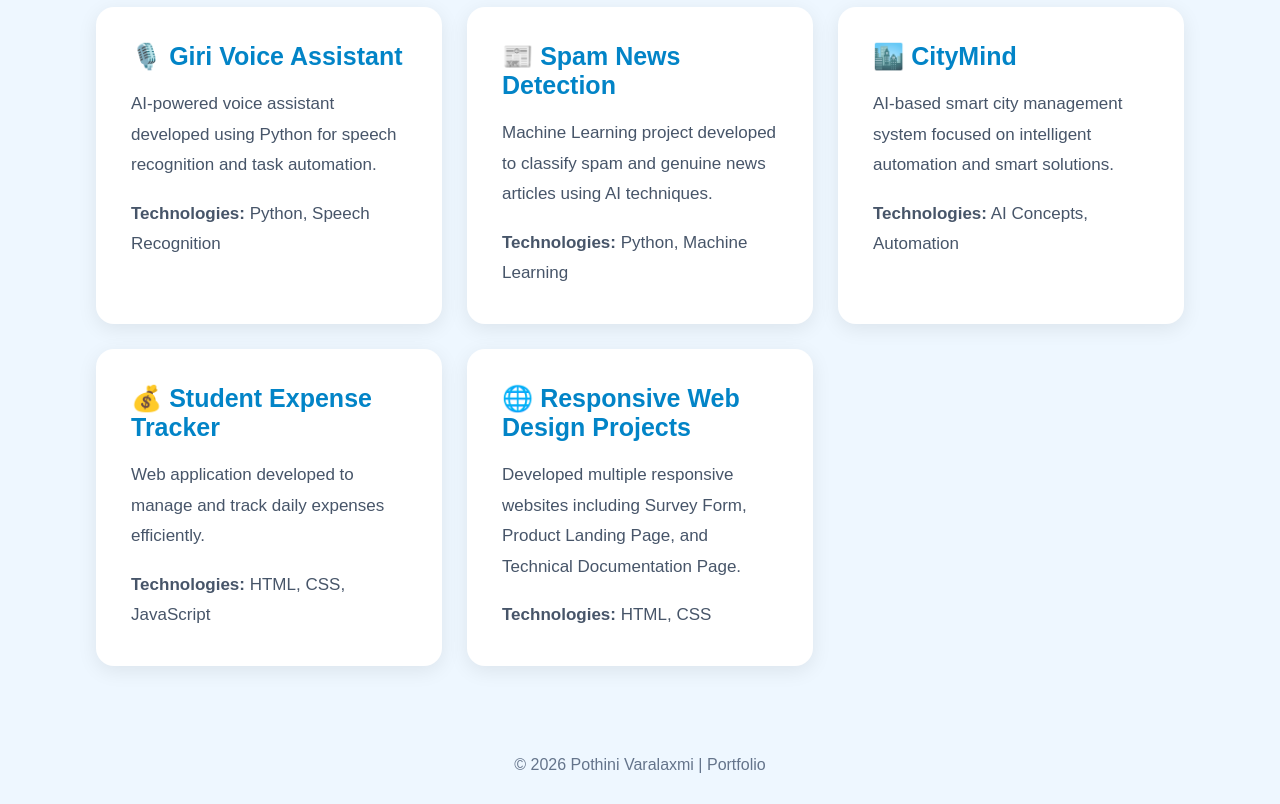
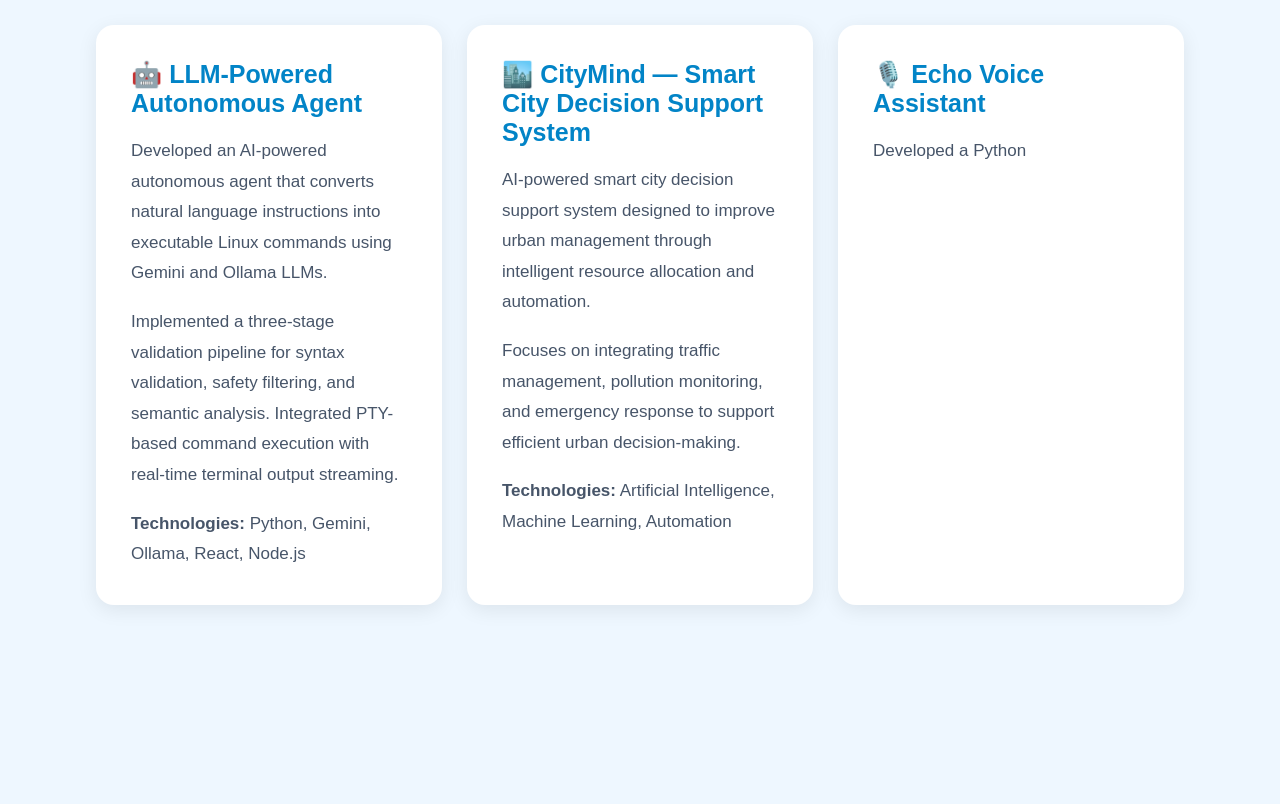
Before and after one commit to varalaxmi30072005/portfolio, a plain HTML site: page projects.html in a window 1280 px wide. Shown: the part 212-1016 px from the top of the page. After the commit the page ends 877 px from the top, so only its background shows below. Drawn offline with Linux system fonts and the light colour scheme.

Commit message:
Update projects.html

````diff
--- a/projects.html
+++ b/projects.html
@@ -1,3 +1,4 @@
+```html
 <!DOCTYPE html>
 <html lang="en">
 <head>
@@ -11,21 +12,13 @@
     <!-- NAVBAR -->
 
     <nav>
-
         <ul>
-
             <li><a href="index.html">Home</a></li>
-
             <li><a href="about.html">About</a></li>
-
             <li><a href="projects.html">Projects</a></li>
-
             <li><a href="certifications.html">Certifications</a></li>
-
             <li><a href="contact.html">Contact</a></li>
-
         </ul>
-
     </nav>
 
     <!-- PROJECTS SECTION -->
@@ -40,23 +33,28 @@
 
             <div class="card">
 
-                <h3>🎙️ Giri Voice Assistant</h3>
+                <h3>🤖 LLM-Powered Autonomous Agent</h3>
 
                 <p>
-
-                    AI-powered voice assistant developed using Python
-                    for speech recognition and task automation.
-
+                    Developed an AI-powered autonomous agent that converts
+                    natural language instructions into executable Linux
+                    commands using Gemini and Ollama LLMs.
                 </p>
 
                 <br>
 
                 <p>
+                    Implemented a three-stage validation pipeline for
+                    syntax validation, safety filtering, and semantic
+                    analysis. Integrated PTY-based command execution
+                    with real-time terminal output streaming.
+                </p>
 
+                <br>
+
+                <p>
                     <strong>Technologies:</strong>
-
-                    Python, Speech Recognition
-
+                    Python, Gemini, Ollama, React, Node.js
                 </p>
 
             </div>
@@ -65,23 +63,27 @@
 
             <div class="card">
 
-                <h3>📰 Spam News Detection</h3>
+                <h3>🏙️ CityMind — Smart City Decision Support System</h3>
 
                 <p>
-
-                    Machine Learning project developed to classify
-                    spam and genuine news articles using AI techniques.
-
+                    AI-powered smart city decision support system designed
+                    to improve urban management through intelligent
+                    resource allocation and automation.
                 </p>
 
                 <br>
 
                 <p>
+                    Focuses on integrating traffic management,
+                    pollution monitoring, and emergency response
+                    to support efficient urban decision-making.
+                </p>
 
+                <br>
+
+                <p>
                     <strong>Technologies:</strong>
-
-                    Python, Machine Learning
-
+                    Artificial Intelligence, Machine Learning, Automation
                 </p>
 
             </div>
@@ -90,89 +92,7 @@
 
             <div class="card">
 
-                <h3>🏙️ CityMind</h3>
+                <h3>🎙️ Echo Voice Assistant</h3>
 
                 <p>
-
-                    AI-based smart city management system
-                    focused on intelligent automation and smart solutions.
-
-                </p>
-
-                <br>
-
-                <p>
-
-                    <strong>Technologies:</strong>
-
-                    AI Concepts, Automation
-
-                </p>
-
-            </div>
-
-            <!-- PROJECT 4 -->
-
-            <div class="card">
-
-                <h3>💰 Student Expense Tracker</h3>
-
-                <p>
-
-                    Web application developed to manage
-                    and track daily expenses efficiently.
-
-                </p>
-
-                <br>
-
-                <p>
-
-                    <strong>Technologies:</strong>
-
-                    HTML, CSS, JavaScript
-
-                </p>
-
-            </div>
-
-            <!-- PROJECT 5 -->
-
-            <div class="card">
-
-                <h3>🌐 Responsive Web Design Projects</h3>
-
-                <p>
-
-                    Developed multiple responsive websites including
-                    Survey Form, Product Landing Page,
-                    and Technical Documentation Page.
-
-                </p>
-
-                <br>
-
-                <p>
-
-                    <strong>Technologies:</strong>
-
-                    HTML, CSS
-
-                </p>
-
-            </div>
-
-        </div>
-
-    </section>
-
-    <!-- FOOTER -->
-
-    <footer>
-
-        © 2026 Pothini Varalaxmi | Portfolio
-
-    </footer>
-
-</body>
-</html>
+                    Developed a Python
````
